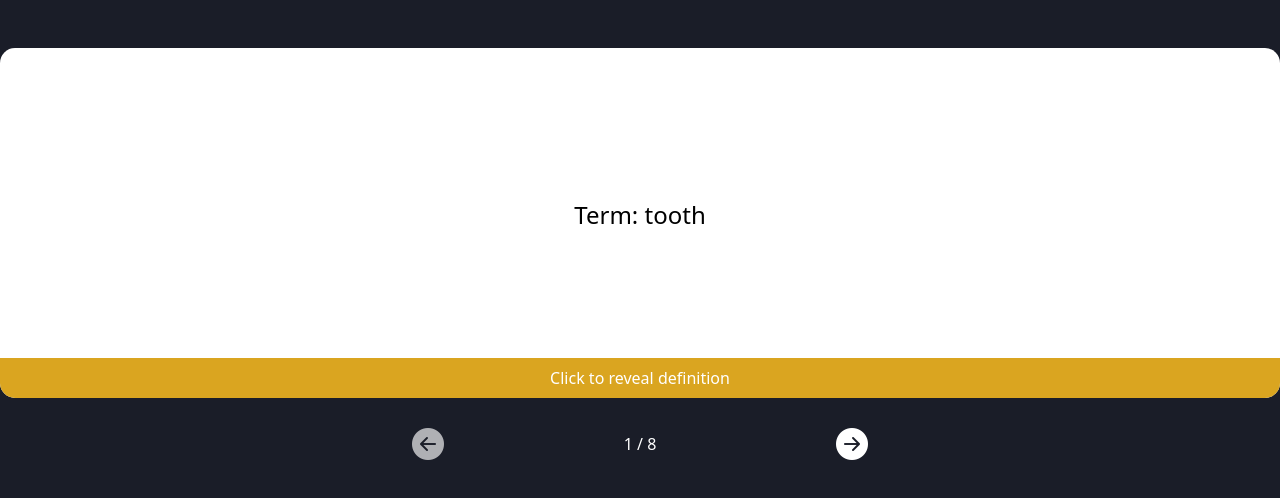
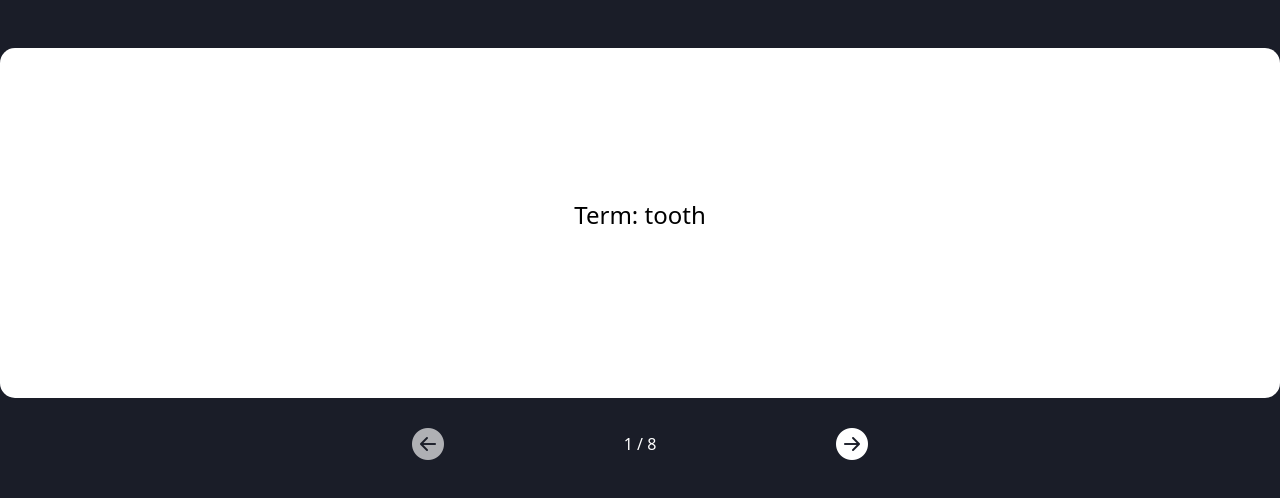
Before and after one commit to theMVPshop/flipcards, a React (Create React App) app: page /flashcards-embed/1 in a window 1280 px wide. Shown: the top 498 px of the page. Built offline with nearby package versions, Linux system fonts and the light colour scheme.

Commit message:
Flashcard, dashboard and studyset logic updates

```diff
--- a/src/Components/Dashboard.js
+++ b/src/Components/Dashboard.js
@@ -1,7 +1,7 @@
 import React from 'react';
 import { useState, useEffect } from 'react';
 import { Link } from 'react-router-dom';
-import data from '../data/db.json';
+// import data from '../data/db.json';
 
 import Container from 'react-bootstrap/Container';
 import Row from 'react-bootstrap/Row';
@@ -10,6 +10,8 @@ import Form from 'react-bootstrap/Form';
 import StudySet from './StudySet';
 
 import styles from './Dashboard.module.css';
+
+const STUDYSET_API = 'https://flipcardzdb.herokuapp.com/cardset/all-sets-flashcards';
 
 const FILTER_MAP = {
     All: () => true,
@@ -25,8 +27,10 @@ export default function Dashboard() {
     const [filter, setFilter] = useState('All');
 
     useEffect(() => {
-        // @todo - switch to fetch call to get study sets from db
-        setStudySets(data);
+        fetch(STUDYSET_API)
+            .then(res => res.json())
+            .then(data => setStudySets(data))
+            .catch(error => console.log(error))
     }, [])
 
     const handleDelete = (id) => {
@@ -57,7 +61,7 @@ export default function Dashboard() {
                 </Form>
             </header>
             <Row>
-                {studySets.cardSets && studySets.cardSets.filter(FILTER_MAP[filter]).map((set, index) => (
+                {studySets && studySets.filter(FILTER_MAP[filter]).map((set, index) => (
                     <Col key={index} md={6} lg={4}>
                         <StudySet setInfo={set} handleDelete={handleDelete} />
                     </Col>
--- a/src/Components/FlashCard.js
+++ b/src/Components/FlashCard.js
@@ -21,7 +21,7 @@ const FlashCard = ({
                     <div className={`flashcardInner ${flipped ? 'showBack' : 'showFront'}`}>
                         <div className="flashcardFront">
                             <p>Term: {card.term}</p>
-                            {card.id === 1 && (
+                            {card.set_id === 1 && (
                                 <p className='cardFooter'>Click to reveal definition</p>
                             )}
                         </div>
--- a/src/Components/Flashcards.js
+++ b/src/Components/Flashcards.js
@@ -17,13 +17,21 @@ const Flashcards = () => {
     const [cards, setCards] = useState([]);
     const [currentCardIdx, setCurrentCardIdx] = useState(0);
 
+    // Get Studyset only - no flashcards included
+    // @todo - see if they can include flashcards or make a second call to get them too
+    const STUDYSET_API = `https://flipcardzdb.herokuapp.com/cardset/set/${id}`;
+
     useEffect(() => {
         // Get the current study set based on the id from the url parameters
-        let foundStudySet = data.cardSets.find(set => set.id === Number(id));
-        setStudySet(foundStudySet);
+        fetch(STUDYSET_API)
+            .then(res => res.json())
+            .then(data => {
+                // let foundStudySet = data.cardSets.find(set => set.id === Number(id));
+                // setStudySet(foundStudySet);
+                setStudySet(data)
 
                 // Get the flashcards from the study set and set the first card visibility to isVisible
-        let flashCards = foundStudySet.cards.map((card, index) => {
+                let flashCards = data.cards.map((card, index) => {
                     if (index === currentCardIdx) {
                         card.isVisible = true;
                         return card;
@@ -33,7 +41,8 @@ const Flashcards = () => {
                     }
                 })
                 setCards(flashCards);
-    }, [data])
+            })
+    }, [])
 
     const changeCard = (direction) => {
         // Set the current card isVisible to false
--- a/src/Components/StudySet.js
+++ b/src/Components/StudySet.js
@@ -15,9 +15,9 @@ const StudySet = ({
 }) => {
     return (
         <Card className="card-study-set">
-            <Link to={`/flashcards/${setInfo.id}`}>
+            <Link to={`/flashcards/${setInfo.set_id}`}>
                 <Card.Body>
-                    <Card.Title>{setInfo.title}</Card.Title>
+                    <Card.Title>{setInfo.set_name}</Card.Title>
                 </Card.Body>
             </Link>
             <Card.Footer>
```
Lines whose indentation alone changed are shown as unchanged.
